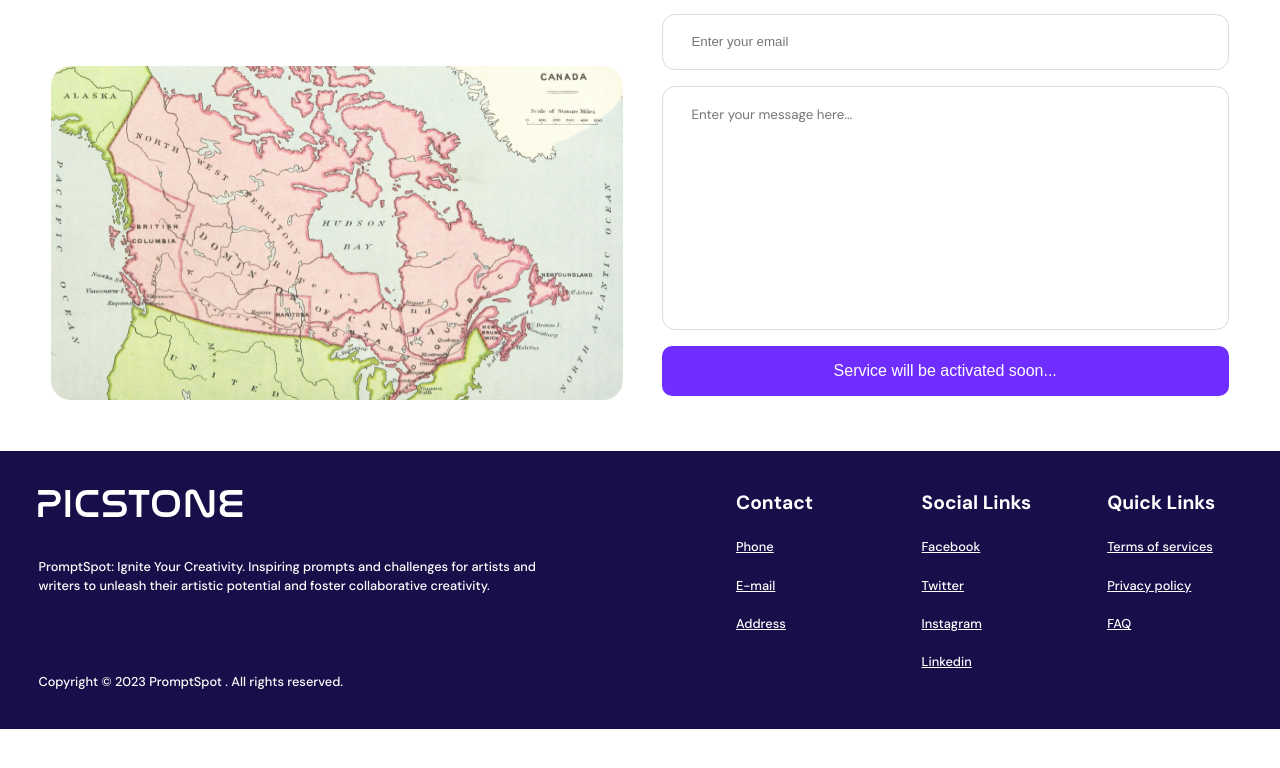
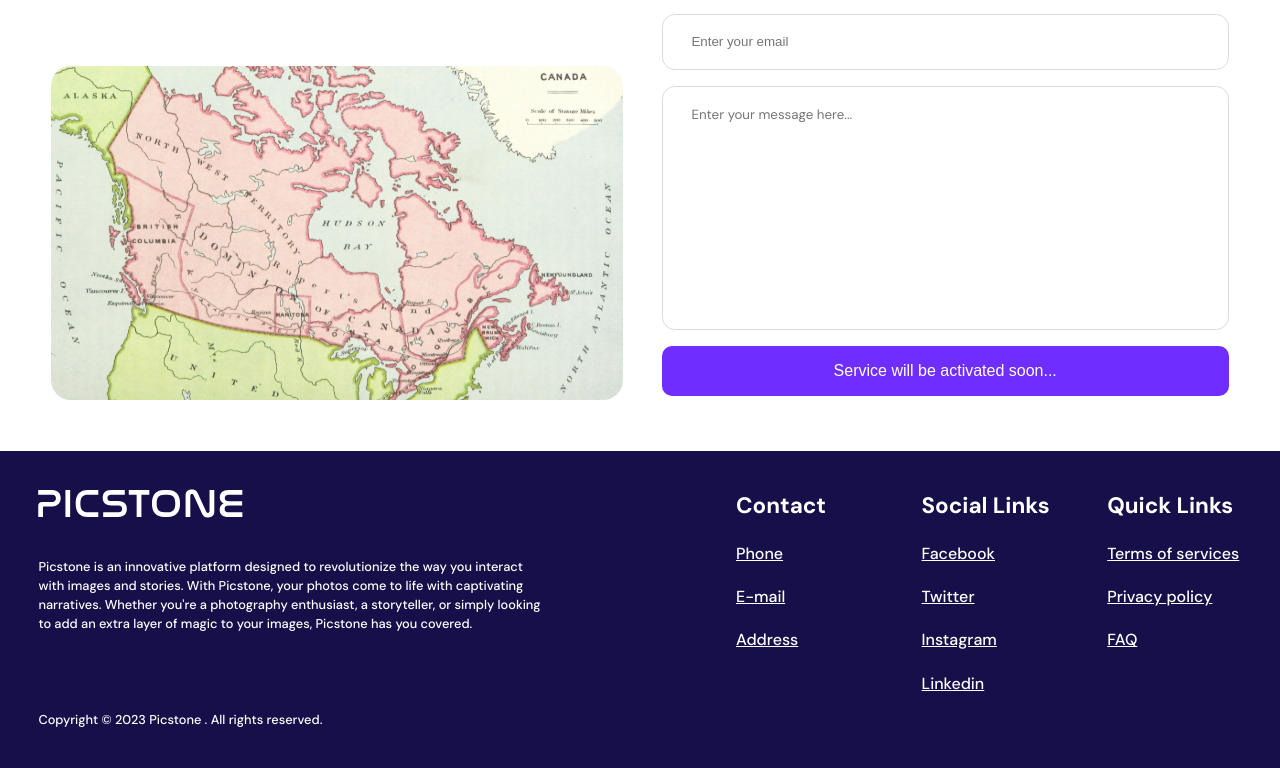
Before and after one commit to devprashantt/picstone-generative-ai, a React (Vite) app in the folder client/: page /contact in a window 1280 px wide. Shown: the part 982-1750 px from the top of the page. Before the commit the page ends 1711 px from the top, so only its background shows below. Built offline with nearby package versions, Linux system fonts and the light colour scheme; no server answers.

Commit message:
footer changes

```diff
--- a/client/src/components/Footer/Footer.jsx
+++ b/client/src/components/Footer/Footer.jsx
@@ -13,13 +13,15 @@ const Footer = () => {
         <div className={styles.footer_intro}>
           <img src={images.picstone_white} />
           <p className={styles.footer_intro_text}>
-            PromptSpot: Ignite Your Creativity. Inspiring prompts and challenges
-            for artists and writers to unleash their artistic potential and
-            foster collaborative creativity.
+            {`Picstone is an innovative platform designed to revolutionize the way
+            you interact with images and stories. With Picstone, your photos
+            come to life with captivating narratives. Whether you're a
+            photography enthusiast, a storyteller, or simply looking to add an
+            extra layer of magic to your images, Picstone has you covered.`}
           </p>
         </div>
         <p className={styles.footer_intro_text}>
-          Copyright © 2023 PromptSpot . All rights reserved.
+          Copyright © 2023 Picstone . All rights reserved.
         </p>
       </div>
       {/* LINKS */}
--- a/client/src/components/Footer/Footer.module.scss
+++ b/client/src/components/Footer/Footer.module.scss
@@ -28,6 +28,7 @@
 }
 
 .footer_intro_text {
+  width: 100%;
   color: var(--neutral-100, #fff);
   font-feature-settings:
     "clig" off,
@@ -48,33 +49,34 @@
 }
 
 .link_box {
+  width: 100%;
   color: var(--neutral-100, #fff);
   display: flex;
   flex-direction: column;
   justify-content: center;
   align-items: flex-start;
   gap: 1.2rem;
-  width: 100%;
 }
 
 .link_box_heading {
-  text-align: center;
+  width: 100%;
+  text-align: left;
   font-feature-settings:
     "clig" off,
     "liga" off;
   font-family: DM Sans;
-  font-size: 1.2rem;
+  font-size: 1.4rem;
   font-style: normal;
   font-weight: 700;
 }
 
 .link_box_text {
+  width: 100%;
   color: var(--neutral-100, #fff);
   font-feature-settings:
     "clig" off,
     "liga" off;
-  font-family: DM Sans;
-  font-size: 0.8rem;
+  font-size: 1rem;
   font-style: normal;
   font-weight: 500;
 }
--- a/client/src/pages/Contact/Contact.jsx
+++ b/client/src/pages/Contact/Contact.jsx
@@ -39,7 +39,7 @@ const Contact = () => {
             </div>
           </div>
           <div className={styles.map}>
-            <img src={images.map} alt="" />
+            <img src={images.map} alt="map" />
           </div>
         </div>
         <div className={styles.form}>
```
Also changed, not shown: 1 other file (tests, documents, lock files or other folders).
